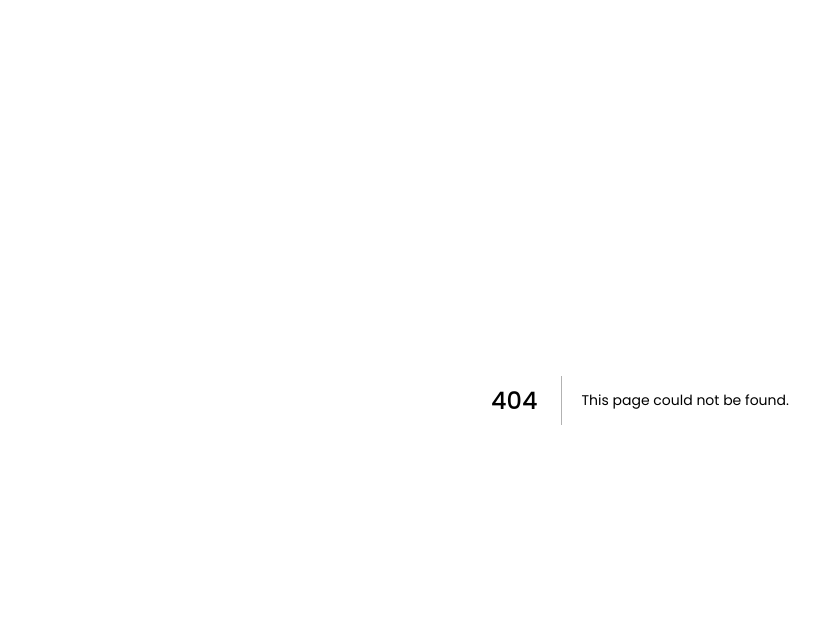
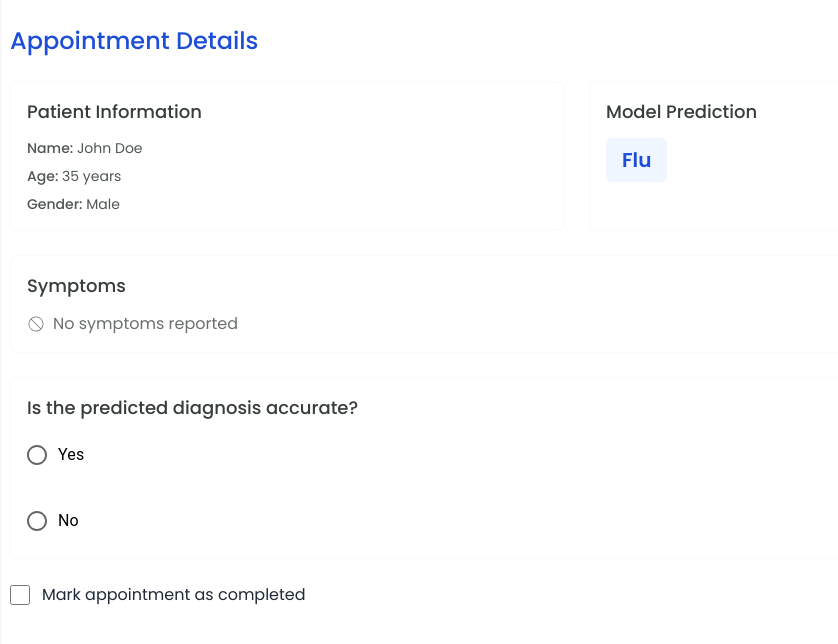
Before and after one commit to kristinenyaga/mediapp_frontend, a Next.js app: page /doctor/appointments/1 in a window 1280 px wide. Before the commit this address had no page. Shown: the top 644 px of the page, without its empty margins (0-838 px from the left). Built offline with nearby package versions, Linux system fonts and the light colour scheme.

Commit message:
viewing appointment details

```diff
--- /dev/null
+++ b/app/doctor/appointments/[id]/page.tsx
@@ -0,0 +1,5 @@
+import Appointment from "@/app/components/doctor/appointmentsPage/Appointment";
+
+export default function Page() {
+  return <Appointment />
+}
```
